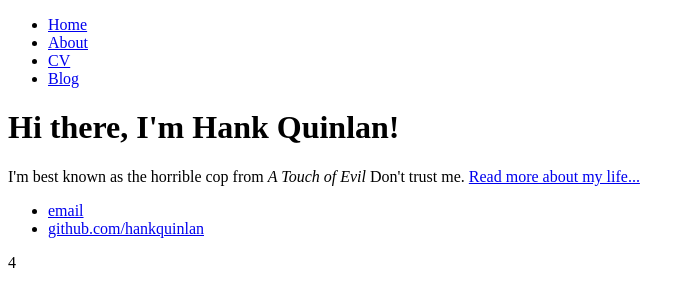
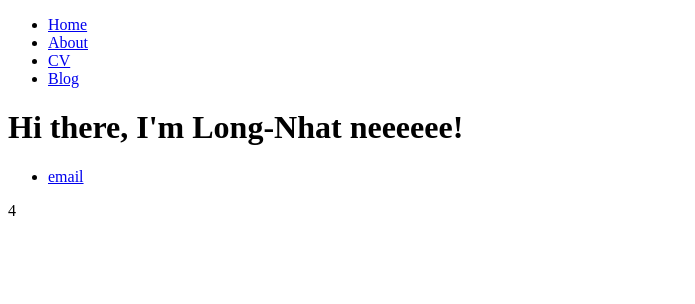
Before and after one commit to longnhatne/longnhatne.github.io, a plain HTML site: page index.html in a window 1280 px wide. Shown: the whole page, without its empty margins (0-695 px from the left). Drawn offline with Linux system fonts and the light colour scheme.

Commit message:
Update index.html

```diff
--- a/index.html
+++ b/index.html
@@ -1,7 +1,7 @@
 <!DOCTYPE html>
 <html>
 	<head>
-		<title>Hank Quinlan, Horrible Cop</title>
+		<title>Hehehe Long-Nhat neeeee</title>
 	</head>
 	<body>
 		<nav>
@@ -14,14 +14,12 @@
 		</nav>
 		<div class="container">
     		<div class="blurb">
-        		<h1>Hi there, I'm Hank Quinlan!</h1>
-				<p>I'm best known as the horrible cop from <em>A Touch of Evil</em> Don't trust me. <a href="/about">Read more about my life...</a></p>
+        		<h1>Hi there, I'm Long-Nhat neeeeee!</h1>
     		</div><!-- /.blurb -->
 		</div><!-- /.container -->
 		<footer>
     		<ul>
-        		<li><a href="mailto:hankquinlanhub@gmail.com">email</a></li>
-        		<li><a href="https://github.com/hankquinlan">github.com/hankquinlan</a></li>
+        		<li><a href="mailto:zinehoo97@gmail.com">email</a></li>
 			</ul>
 		</footer>
 	</body>
```
